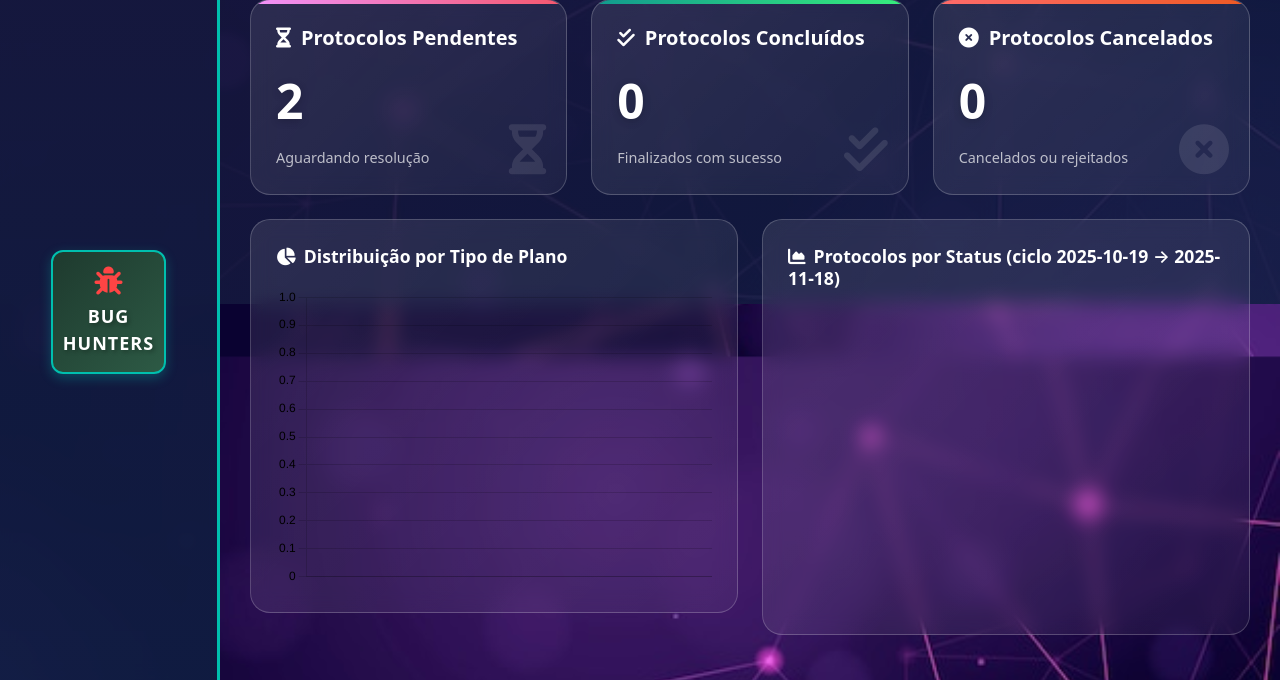
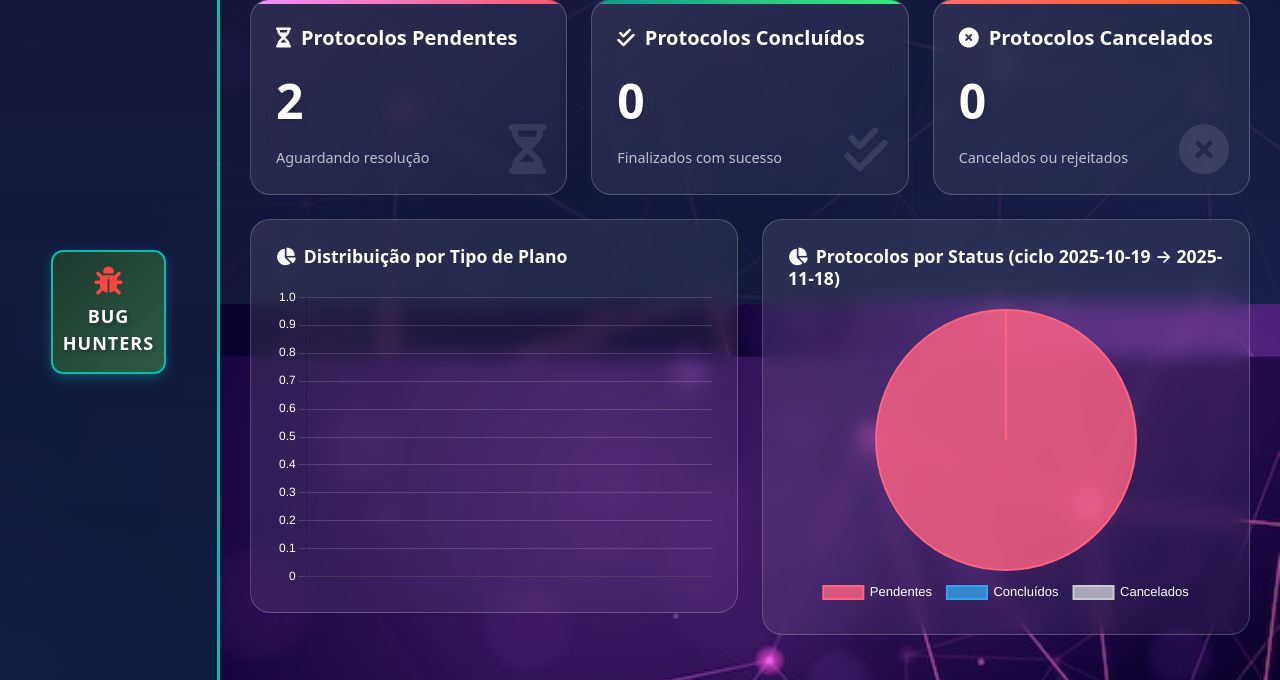
Before and after one commit to an2trindade/Projeto_Integrador_SENAC, a Django app: page /linhas/dashboard/ in a window 1280 px wide. Shown: the part 496-1176 px from the top of the page. Run offline with Django 5.2, Linux system fonts and the light colour scheme; a user stored in the database is signed in; tables that the repository leaves empty hold one stand-in row (values such as "Sample post").

Commit message:
Criação de Gráficos

```diff
--- a/linhas/templates/dashboard.html
+++ b/linhas/templates/dashboard.html
@@ -297,7 +297,7 @@
     </div>
     <div class="col-md-6">
         <div class="chart-card">
-            <h5><i class="fas fa-chart-area me-2"></i>Protocolos por Status (ciclo {{ ciclo_start }} → {{ ciclo_end }})</h5>
+            <h5><i class="fas fa-chart-pie me-2"></i>Protocolos por Status (ciclo {{ ciclo_start }} → {{ ciclo_end }})</h5>
             <div class="chart-wrapper">
                 <canvas id="protocoloStatusChart"></canvas>
             </div>
@@ -351,8 +351,8 @@
                 }
             },
             scales: {
-                x: { ticks: { autoSkip: false, color: '#000000' }, grid: { display: false } },
-                y: { beginAtZero: true, ticks: { color: '#000000' }, grid: { color: 'rgba(0,0,0,0.15)' } }
+                x: { ticks: { autoSkip: false, color: '#ffffff' }, grid: { display: false } },
+                y: { beginAtZero: true, ticks: { color: '#ffffff' }, grid: { color: 'rgba(255,255,255,0.15)' } }
             }
         }
     });
@@ -362,45 +362,58 @@
     const protocolosConcluido = JSON.parse('{{ protocolos_concluido_series_json|escapejs }}');
     const protocolosCancelado = JSON.parse('{{ protocolos_cancelado_series_json|escapejs }}');
 
-    const ctx2 = document.getElementById('protocolosChart').getContext('2d');
+    // Gráfico de pizza para Protocolos por Status
+    const ctx2 = document.getElementById('protocoloStatusChart').getContext('2d');
+    const protocolosPendenteTotal = {{ protocolos_pendentes_count|default:0 }};
+    const protocolosConcluidoTotal = {{ protocolos_concluidos_count|default:0 }};
+    const protocolosCanceladoTotal = {{ protocolos_cancelados_count|default:0 }};
+
     new Chart(ctx2, {
-        type: 'line',
+        type: 'pie',
         data: {
-            labels: protocolosDias,
-            datasets: [
-                {
-                    label: 'Pendente',
-                    data: protocolosPendente,
-                    fill: false,
-                    borderColor: 'rgba(255, 99, 132, 0.9)'
-                },
-                {
-                    label: 'Concluído',
-                    data: protocolosConcluido,
-                    fill: false,
-                    borderColor: 'rgba(54, 162, 235, 0.9)'
-                },
-                {
-                    label: 'Cancelado',
-                    data: protocolosCancelado,
-                    fill: false,
-                    borderColor: 'rgba(201, 203, 207, 0.9)'
-                }
-            ]
+            labels: ['Pendentes', 'Concluídos', 'Cancelados'],
+            datasets: [{
+                data: [protocolosPendenteTotal, protocolosConcluidoTotal, protocolosCanceladoTotal],
+                backgroundColor: [
+                    'rgba(255, 99, 132, 0.8)',
+                    'rgba(54, 162, 235, 0.8)',
+                    'rgba(201, 203, 207, 0.8)'
+                ],
+                borderColor: [
+                    'rgba(255, 99, 132, 1)',
+                    'rgba(54, 162, 235, 1)',
+                    'rgba(201, 203, 207, 1)'
+                ],
+                borderWidth: 2
+            }]
         },
         options: {
             responsive: true,
             maintainAspectRatio: false,
             plugins: {
-                legend: { display: true, labels: { color: '#000000' } },
-                tooltip: { titleColor: '#000000', bodyColor: '#000000' }
-            },
-            scales: {
-                x: {
-                    ticks: { maxRotation: 45, minRotation: 0, autoSkip: true, maxTicksLimit: 12, color: '#000000' },
-                    grid: { display: false }
+                legend: {
+                    display: true,
+                    position: 'bottom',
+                    labels: {
+                        color: '#ffffff',
+                        padding: 15,
+                        font: { size: 13 }
+                    }
                 },
-                y: { beginAtZero: true, ticks: { color: '#000000' }, grid: { color: 'rgba(0,0,0,0.15)' } }
+                tooltip: {
+                    backgroundColor: 'rgba(0, 0, 0, 0.8)',
+                    titleColor: '#ffffff',
+                    bodyColor: '#ffffff',
+                    callbacks: {
+                        label: function(context) {
+                            const label = context.label || '';
+                            const value = context.parsed || 0;
+                            const total = context.dataset.data.reduce((a, b) => a + b, 0);
+                            const percentage = total > 0 ? ((value / total) * 100).toFixed(1) : 0;
+                            return label + ': ' + value + ' (' + percentage + '%)';
+                        }
+                    }
+                }
             }
         }
     });
```
